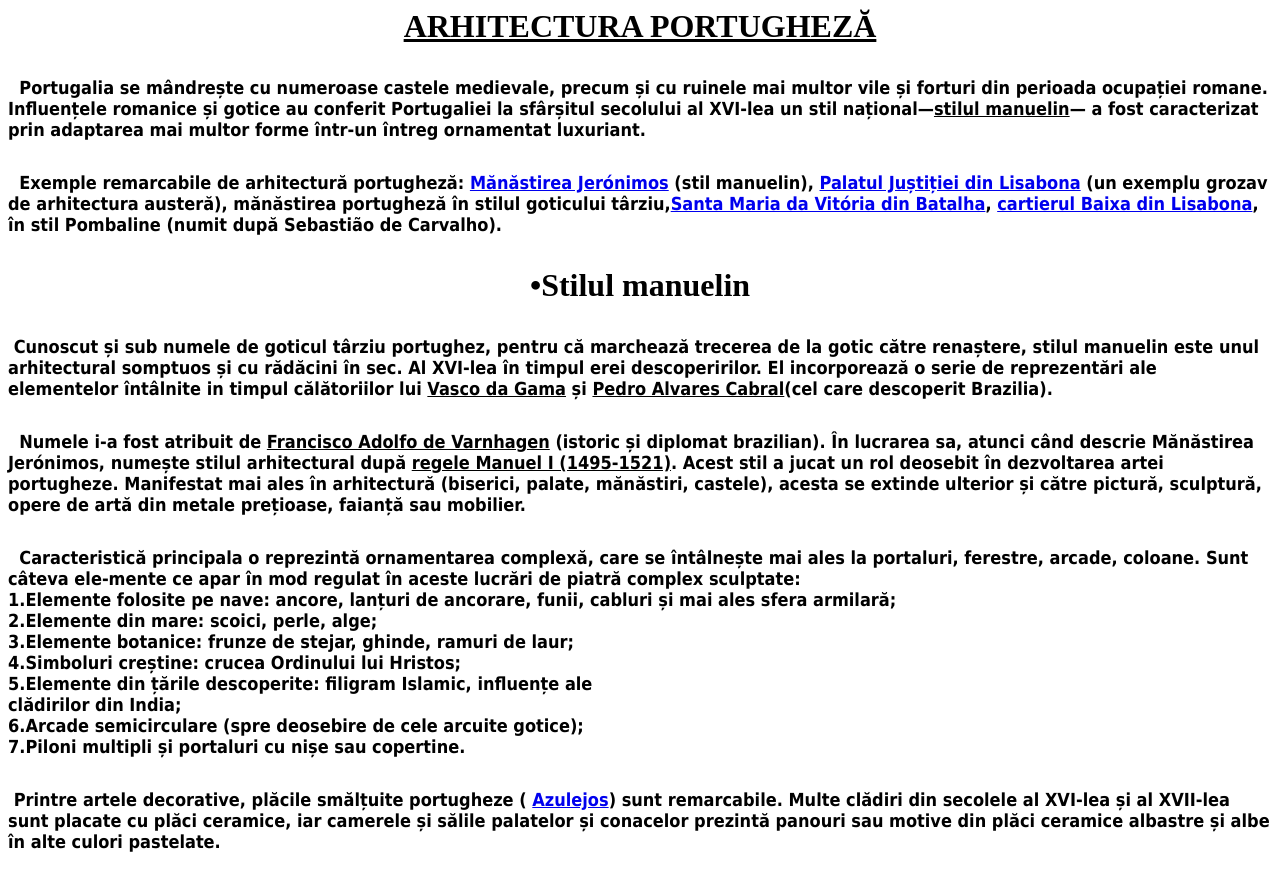
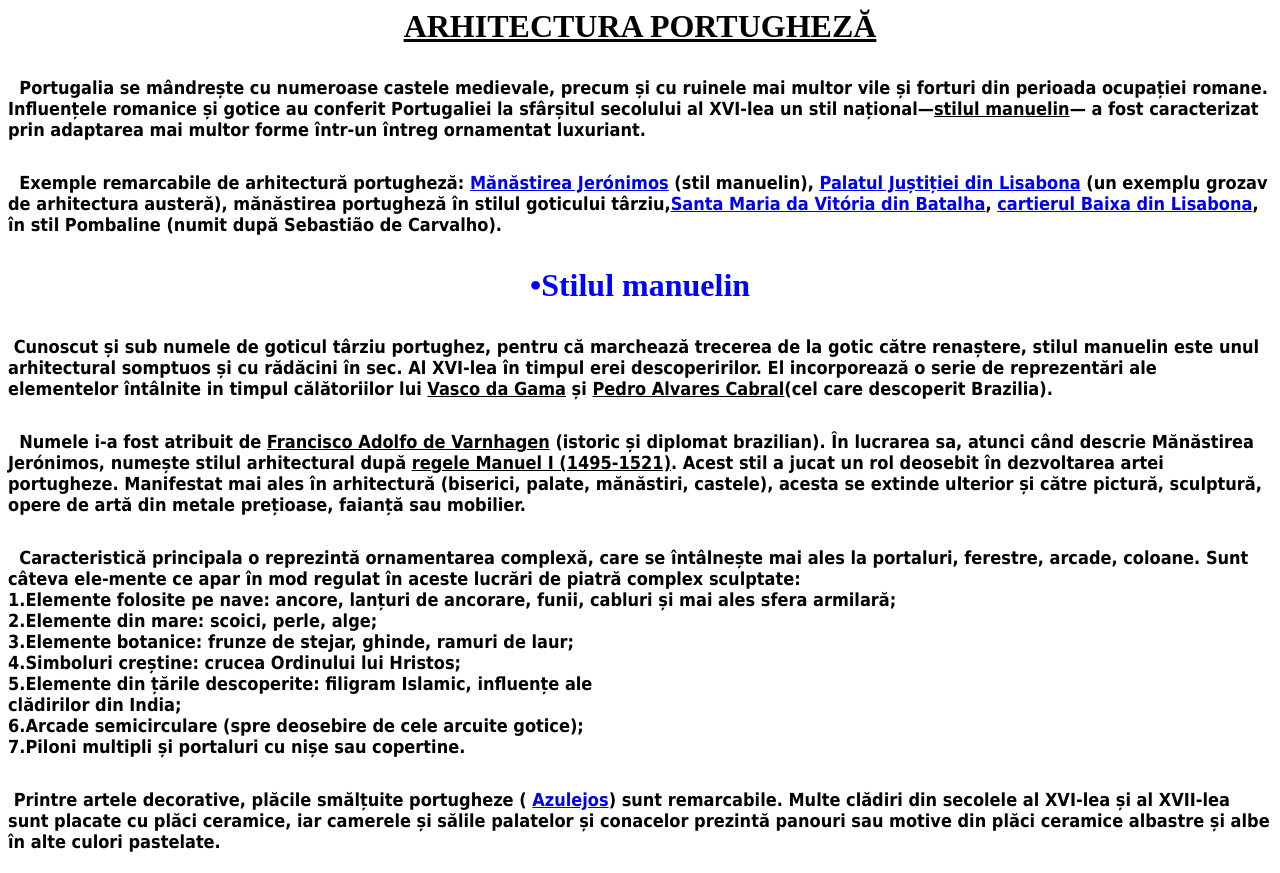
Before and after one commit to 44nico/Arhitectura-Portugheza-site, a plain HTML site: page index.html in a window 1280 px wide. Drawn offline with Linux system fonts and the light colour scheme.

Commit message:
Update index.html

```diff
--- a/index.html
+++ b/index.html
@@ -10,7 +10,7 @@
  (un exemplu grozav de arhitectura austeră), mănăstirea portugheză în stilul goticului târziu,<a href="https://lp-cms-production.imgix.net/2019-06/837cb9fd8a9c8d10cbf0d8973fcbe1ed-mosteiro-de-santa-maria-da-vitoria.jpg"target="arhitectura.html">Santa Maria da Vitória din Batalha</a>, <a href="https://www.lisbon-tourism.com/img/gallery/ro/centrul-orasului-lisabona.jpg"target="arhitectura.html">cartierul Baixa din Lisabona</a>, în stil Pombaline (numit după Sebastião de Carvalho).</font></p>
 
 
-<H1 align="center"><b>•Stilul manuelin </b><H1>
+<H1 align="center" style="color:blue;"><b>•Stilul manuelin </b><H1>
 <p align="left"><font face="Tahoma"size="4"> &nbspCunoscut și sub numele de goticul târziu portughez, pentru că marchează trecerea de la gotic către renaștere, stilul manuelin este unul arhitectural somptuos și cu rădăcini în sec. Al XVI-lea în timpul erei descoperirilor. El incorporează o serie de reprezentări ale elementelor întâlnite in timpul călătoriilor lui <u>Vasco da Gama</u> și <u>Pedro Alvares Cabral</u>(cel care descoperit Brazilia).</font></p>
 
 <p align="left"><font face="Tahoma"size="4"> &nbsp Numele i-a fost atribuit de <u>Francisco Adolfo de Varnhagen</u> (istoric și diplomat brazilian). În lucrarea sa, atunci când descrie Mănăstirea Jerónimos, numește stilul arhitectural după <u>regele Manuel I (1495-1521)</u>. Acest stil a jucat un rol deosebit în dezvoltarea artei portugheze. Manifestat mai ales în arhitectură (biserici, palate, mănăstiri, castele), acesta se extinde ulterior și către pictură, sculptură, opere de artă din metale prețioase, faianță sau mobilier. </font></p>
```
